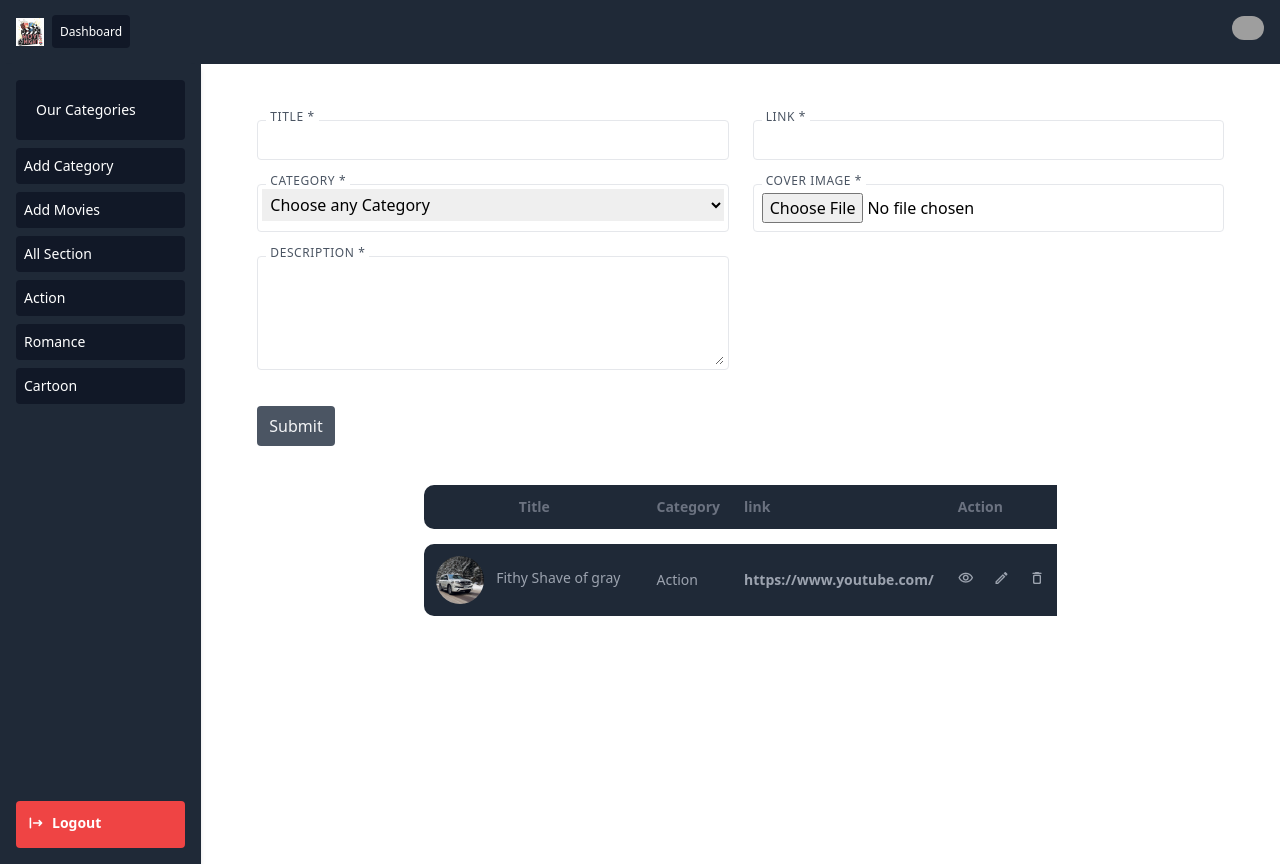
After one commit to habimanaflorbert/movies-streaming, a Django app: page /add-movie in a window 1280 px wide. The commit adds this page. Run offline with Django 3.2, Linux system fonts and the light colour scheme; a user stored in the database is signed in; data comes from the database, SQL or seed files in the repository; both versions use the stored data as it was after the commit; grey boxes are pictures that could not be loaded.

Commit message:
the latest

```diff
--- a/home/admin.py
+++ b/home/admin.py
@@ -4,3 +4,4 @@ from .models import *
 admin.site.register(Admin),
 admin.site.register(Clients),
 admin.site.register(Videos),
+admin.site.register(Category),
--- a/home/urls.py
+++ b/home/urls.py
@@ -11,5 +11,10 @@ urlpatterns = [
       path('james',views.dashlogin, name="dashlogin"),
       path('Dashboard-home',views.dashhome, name="dashhome"),
       path('categories',views.addcat,name="addcat"),
+      path('categories/<int:pk>/',views.editcateg,name="editcateg"),
+      path('category-delete/<int:pk>/',views.delcateg,name="delcateg"),
+      #  path('admin/<int:id>/',views.section,name="admin"),
+      path('edit-movies/<int:pk>',views.editmov,name="editmov"),
+      path('add-movie',views.addmov,name="addmov"),
       path('logout',views.logout,name="logout"),
 ]
--- a/home/views.py
+++ b/home/views.py
@@ -47,10 +47,107 @@ def dashlogin(request):
    return render(request,'../templates/abakozi/index.html')
 
 def dashhome(request):
-   return render(request,'../templates/abakozi/home.html')
+   ck=Admin.objects.filter(user=request.user)
+   if ck is not None:
+      categ=Category.objects.all()
+      return render(request,'../templates/abakozi/home.html',{'categ':categ})
+   return redirect('/')
 
 def addcat(request):
-   return render(request,'../templates/abakozi/categ.html')
+   ck=Admin.objects.filter(user=request.user)
+   if ck is not None:
+      categ=Category.objects.all()
+      catego=Category.objects.all().order_by('-id')
+      if request.method=='POST':
+         cate=request.POST['cat']
+         if Category.objects.filter(title=cate).exists():
+            msger="Already in please choose another"
+            return render(request,'../templates/abakozi/addcat.html',{'msger':msger,'categ':categ,'catego':catego})
+         else:
+            Category.objects.create(title=cate)
+            msg="added Sucessfull"
+            return render(request,'../templates/abakozi/addcat.html',{'msg':msg,'categ':categ,'catego':catego})
+      return render(request,'../templates/abakozi/addcat.html',{'categ':categ,'catego':catego})
+   return redirect('/')
+
+
+def editcateg(request,pk):
+   ck=Admin.objects.filter(user=request.user)
+
+   if ck is not None:
+      categ=Category.objects.all()
+      catego=Category.objects.get(id=pk)
+
+      if request.method=='POST':
+         cate=request.POST['cat']
+         if Category.objects.filter(title=cate).exists():
+            msger="Already in please choose another"
+            return render(request,'../templates/abakozi/editcateg.html',{'msger':msger,'categ':categ,'catego':catego})
+         else:
+            catego.title=cate
+            catego.save()
+
+            msg="added Sucessfull"
+            return render(request,'../templates/abakozi/editcateg.html',{'msg':msg,'categ':categ,'catego':catego})
+      return render(request,'../templates/abakozi/editcateg.html',{'categ':categ,'catego':catego})
+   return redirect('/')
+
+def delcateg(request,pk):
+   ck=Admin.objects.filter(user=request.user)
+   if ck is not None:
+      catego=Category.objects.get(id=pk)
+      catego.delete()
+      return redirect('addcat')
+   return redirect('/')
+
+
+def addmov(request):
+   ck=Admin.objects.filter(user=request.user)
+   if ck is not None:
+      categ=Category.objects.all()
+      vd=Videos.objects.all().order_by('-id')
+      if request.method=='POST':
+         title=request.POST['title']
+         desc=request.POST['desc']
+         image=request.FILES['image']
+         link=request.POST['link']
+         category=request.POST['category']
+         ct=Category.objects.get(id=int(category))
+
+         if Videos.objects.filter(title=title).exists():
+            msger="Already in please choose another"
+            return render(request,'../templates/abakozi/section.html',{'categ':categ,'msger':msger,'vd':vd})
+         else:
+            Videos.objects.create(title=title,desc=desc,image=image,category=link,categ=ct)
+            msg="added Sucessfull"
+            return render(request,'../templates/abakozi/section.html',{'categ':categ,'msg':msg,'vd':vd})
+      return render(request,'../templates/abakozi/section.html',{'categ':categ,'vd':vd})
+   return redirect('/')
+
+def editmov(request,pk):
+   ck=Admin.objects.filter(user=request.user)
+   if ck is not None:
+      categ=Category.objects.all()
+      vd=Videos.objects.get(id=pk)
+      if request.method=='POST':
+         title=request.POST['title']
+         desc=request.POST['desc']
+         link=request.POST['link']
+         category=request.POST['category']
+         ct=Category.objects.get(id=int(category))
+         vd.title=title
+         vd.desc=desc
+         vd.category=link
+         vd.categ=ctvd.save()
+         msg="added Sucessfull"
+         return render(request,'../templates/abakozi/editmov.html',{'categ':categ,'msg':msg,'vd':vd})
+      return render(request,'../templates/abakozi/editmov.html',{'categ':categ,'vd':vd})
+   return redirect('/')
+
+
+
+
+
 
 def logout(request):
     auth.logout(request)
--- a/templates/abakozi/nav.html
+++ b/templates/abakozi/nav.html
@@ -30,14 +30,16 @@
             <div class="text-sm">
               <div class="bg-gray-900 text-white p-5 rounded cursor-pointer">Our Categories</div>
 
-              <a href=""><div class="bg-gray-900 text-white p-2 rounded mt-2 cursor-pointer hover:bg-gray-700 hover:text-blue-300">Add Category</div></a>
+              <a href="{% url 'addcat' %}"><div class="bg-gray-900 text-white p-2 rounded mt-2 cursor-pointer hover:bg-gray-700 hover:text-blue-300">Add Category</div></a>
+
+              <a href="{% url 'addmov' %}"><div class="bg-gray-900 text-white p-2 rounded mt-2 cursor-pointer hover:bg-gray-700 hover:text-blue-300">Add Movies</div></a>
 
               <a href=""><div class="bg-gray-900 text-white p-2 rounded mt-2 cursor-pointer hover:bg-gray-700 hover:text-blue-300">All Section</div></a>
-
+                {% for dt in categ%}
               <a href=""><div class="bg-gray-900 flex justify-between items-center text-white p-2 rounded mt-2 cursor-pointer hover:bg-gray-700 hover:text-blue-300">
-                Action
+                {{dt.title}}
               </div></a>
-
+              {%endfor%}
             </div>
 
             <div class="flex p-3 text-white bg-red-500 rounded cursor-pointer text-center text-sm">
--- /dev/null
+++ b/templates/abakozi/section.html
@@ -0,0 +1,200 @@
+{% include 'abakozi/nav.html'%}
+
+
+<section class="w-full p-4">
+    <div class="w-full h-64 p-4 text-md">
+
+{% if msger%}
+<div class="">
+<div class="w-auto md:mt-12 mb-4 text-center bg-red-100 border border-red-400 text-red-900 px-3 py-2 rounded " role="alert">
+    <span class="block sm:inline text-semibold">{{msger}}</span>
+  </div>
+</div>
+{%endif%}
+
+
+
+{% if msg %}
+<div class="">
+<div class="w-auto md:mt-12 mb-4 text-center bg-green-100 border border-green-400 text-green-900 px-3 py-2 rounded " role="alert">
+    <span class="block sm:inline text-semibold">{{msg}}</span>
+  </div>
+</div>
+{%endif%}
+   <!-- component -->
+<form method="POST" enctype="multipart/form-data">
+    {% csrf_token %}
+<div class="bg-white  rounded-lg p-6">
+    <div class="grid lg:grid-cols-2 gap-6">
+      <div class="border focus-within:border-blue-500 focus-within:text-blue-500 transition-all duration-500 relative rounded p-1">
+        <div class="-mt-4 absolute tracking-wider px-1 uppercase text-xs">
+          <p>
+            <label for="name" class="bg-white text-gray-600 px-1">Title *</label>
+          </p>
+        </div>
+        <p>
+          <input name="title" id="name" autocomplete="false" tabindex="0" type="text" class="py-1 px-1 text-gray-900 outline-none block h-full w-full">
+        </p>
+      </div>
+
+      <div class="border focus-within:border-blue-500 focus-within:text-blue-500 transition-all duration-500 relative rounded p-1">
+        <div class="-mt-4 absolute tracking-wider px-1 uppercase text-xs">
+          <p>
+            <label for="lastname" class="bg-white text-gray-600 px-1">Link *</label>
+          </p>
+        </div>
+        <p>
+          <input name="link" id="lastname" autocomplete="false" tabindex="0" type="text" class="py-1 px-1 outline-none block h-full w-full">
+        </p>
+      </div>
+
+
+      <div class="border focus-within:border-blue-500 focus-within:text-blue-500 transition-all duration-500 relative rounded p-1">
+        <div class="-mt-4 absolute tracking-wider px-1 uppercase text-xs">
+          <p>
+            <label for="lastname" class="bg-white text-gray-600 px-1">Category *</label>
+          </p>
+        </div>
+        <p>
+          <select name="category" class="py-1 px-1 outline-none block h-full w-full">
+              <option value="">Choose any Category</option>
+            {% for dt in categ%}
+
+<option value="{{dt.id}}">{{dt.title}}</option>
+{%endfor%}
+          </select>
+        </p>
+      </div>
+
+
+      <div class="border focus-within:border-blue-500 focus-within:text-blue-500 transition-all duration-500 relative rounded p-1">
+        <div class="-mt-4 absolute tracking-wider px-1 uppercase text-xs">
+          <p>
+            <label for="lastname" class="bg-white text-gray-600 px-1">Cover Image *</label>
+          </p>
+        </div>
+        <p>
+          <input name="image" id="lastname" autocomplete="false" tabindex="0" type="file" class="py-1 px-1 outline-none block h-full w-full">
+        </p>
+      </div>
+
+
+      <div class="border focus-within:border-blue-500 focus-within:text-blue-500 transition-all duration-500 relative rounded p-1">
+        <div class="-mt-4 absolute tracking-wider px-1 uppercase text-xs">
+          <p>
+            <label for="username" class="bg-white text-gray-600 px-1">Description *</label>
+          </p>
+        </div>
+        <p>
+          <textarea name="desc" rows="4" class="py-1 px-1 outline-none block h-full w-full"></textarea>
+        </p>
+      </div>
+
+    </div>
+    <div class=" mt-6 pt-3">
+      <button type="submit" class="rounded text-gray-100 px-3 py-2 bg-gray-600 hover:shadow-inner hover:bg-gray-700 transition-all duration-300">
+        Submit
+      </button>
+    </div>
+  </div>
+</form>
+
+
+
+
+
+
+
+
+
+
+
+<!-- component -->
+<link
+	href="https://fonts.googleapis.com/css?family=Material+Icons|Material+Icons+Outlined|Material+Icons+Two+Tone|Material+Icons+Round|Material+Icons+Sharp"
+	rel="stylesheet">
+<div class="flex items-center justify-center">
+	<div class="col-span-12">
+		<div class="overflow-auto lg:overflow-visible ">
+			<table class="table text-gray-400 border-separate space-y-6 text-sm">
+				<thead class="bg-gray-800 text-gray-500">
+					<tr>
+						<th class="p-3">Title</th>
+						<th class="p-3 text-left">Category</th>
+						<th class="p-3 text-left">link</th>
+						<th class="p-3 text-left">Action</th>
+					</tr>
+				</thead>
+				<tbody>
+                    {% for dt in vd %}
+					<tr class="bg-gray-800">
+						<td class="p-3">
+							<div class="flex align-items-center">
+								<img class="rounded-full h-12 w-12  object-cover" src="{{dt.image.url}}" alt="unsplash image">
+								<div class="p-3">
+									<div class="">{{dt.title}}</div>
+								</div>
+							</div>
+						</td>
+						<td class="p-3">
+							{{dt.categ.title}}
+						</td>
+						<td class="p-3 font-bold">
+							{{dt.category}}
+						</td>
+
+						<td class="p-3 ">
+							<a href="#" class="text-gray-400 hover:text-gray-100 mr-2">
+								<i class="material-icons-outlined text-base">visibility</i>
+							</a>
+							<a href="{% url 'editmov' dt.id %}" class="text-gray-400 hover:text-gray-100  mx-2">
+								<i class="material-icons-outlined text-base">edit</i>
+							</a>
+							<a href="#" class="text-gray-400 hover:text-gray-100  ml-2">
+								<i class="material-icons-round text-base">delete_outline</i>
+							</a>
+						</td>
+					</tr>{%endfor%}
+
+
+
+
+
+
+				</tbody>
+			</table>
+		</div>
+	</div>
+</div>
+<style>
+	.table {
+		border-spacing: 0 15px;
+	}
+
+	i {
+		font-size: 1rem !important;
+	}
+
+	.table tr {
+		border-radius: 20px;
+	}
+
+	tr td:nth-child(n+5),
+	tr th:nth-child(n+5) {
+		border-radius: 0 .625rem .625rem 0;
+	}
+
+	tr td:nth-child(1),
+	tr th:nth-child(1) {
+		border-radius: .625rem 0 0 .625rem;
+	}
+</style>
+
+     </div>
+    </section>
+
+
+
+  </main>
+</body>
+</html>
```
Also changed, not shown: templates/abakozi/addcat.html (+89 -2 lines), templates/abakozi/editcateg.html (added, +55 -0 lines), templates/abakozi/editmov.html (added, +127 -0 lines), db.sqlite3, media/Covers/2.jpg (added), media/Covers/2_hPvOGcH.jpg (added), media/Covers/2_rxrIkTX.jpg (added).
